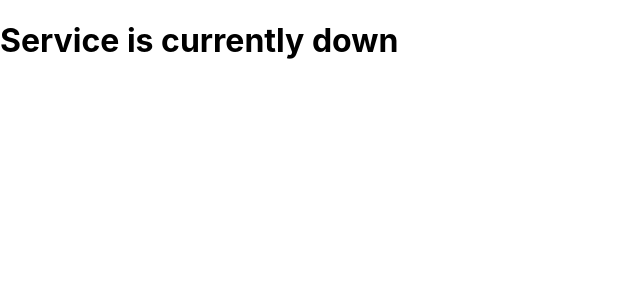
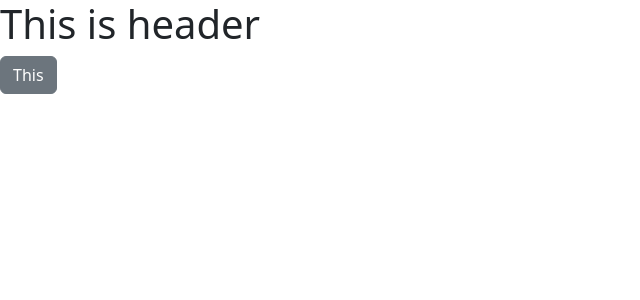
Before and after one commit to Deepak9623/brave, a React (Create React App) app: page / in a window 1280 px wide. Shown: the top 300 px of the page, without its empty margins (0-640 px from the left). Built offline with nearby package versions, Linux system fonts and the light colour scheme.

Commit message:
Added bootstrap dependencies

```diff
--- a/package.json
+++ b/package.json
@@ -6,9 +6,11 @@
     "@testing-library/jest-dom": "^5.16.5",
     "@testing-library/react": "^13.4.0",
     "@testing-library/user-event": "^13.5.0",
+    "bootstrap": "^5.3.0",
     "react": "^18.2.0",
     "react-dom": "^18.2.0",
     "react-scripts": "5.0.1",
+    "reactstrap": "^9.1.10",
     "web-vitals": "^2.1.4"
   },
   "scripts": {
--- a/src/App.js
+++ b/src/App.js
@@ -1,8 +1,13 @@
-import logo from './logo.svg';
+
 import './App.css';
+import Header from './components/Header';
+import { Button } from 'reactstrap';
 
 function App() {
-  return <h1>Service is currently down</h1>;
+  return (<div>
+    <Header></Header>
+    <Button>This </Button>
+  </div>);
 }
 
 export default App;
--- /dev/null
+++ b/src/components/Header.js
@@ -0,0 +1,9 @@
+import React from "react";
+
+
+function Header(){
+    return (<div>
+        <h1>This is header</h1>
+    </div>);
+}
+export default Header;
--- a/src/index.js
+++ b/src/index.js
@@ -3,6 +3,7 @@ import ReactDOM from 'react-dom/client';
 import './index.css';
 import App from './App';
 import reportWebVitals from './reportWebVitals';
+import 'bootstrap/dist/css/bootstrap.min.css';
 
 const root = ReactDOM.createRoot(document.getElementById('root'));
 root.render(
```
Also changed, not shown: 1 other file (tests, documents, lock files or other folders).
